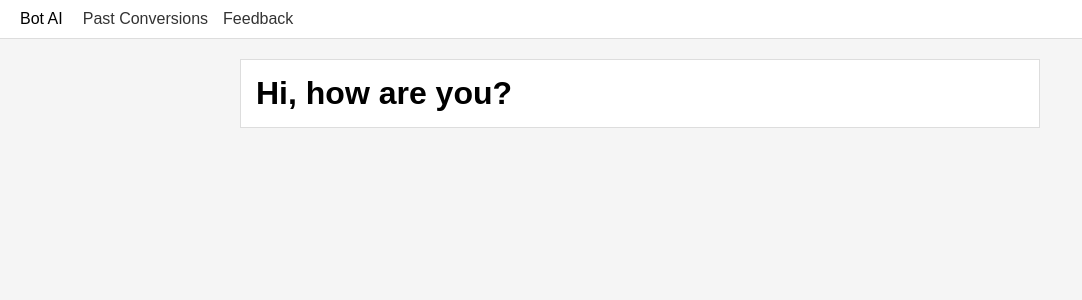
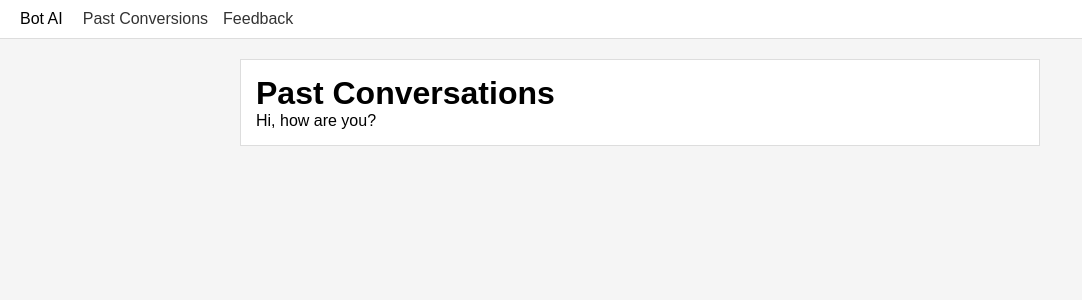
Before and after one commit to Shoibal-281612/x-ChatbotAI, a React (Create React App) app: page /history in a window 1280 px wide. Shown: the top 300 px of the page, without its empty margins (0-1082 px from the left). Built offline with nearby package versions, Linux system fonts and the light colour scheme.

Commit message:
another commit

```diff
--- a/src/pages/historypage.jsx
+++ b/src/pages/historypage.jsx
@@ -8,7 +8,8 @@ export default function HistoryPage() {
 
   return (
     <div className="page-wrapper">
-      <h1>Hi, how are you?</h1>
+      <h1>Past Conversations</h1>
+      <p>Hi, how are you?</p>
       {convos.map((c) => (
         <div key={c.id} className="history-item">
           <div className="meta">
```
